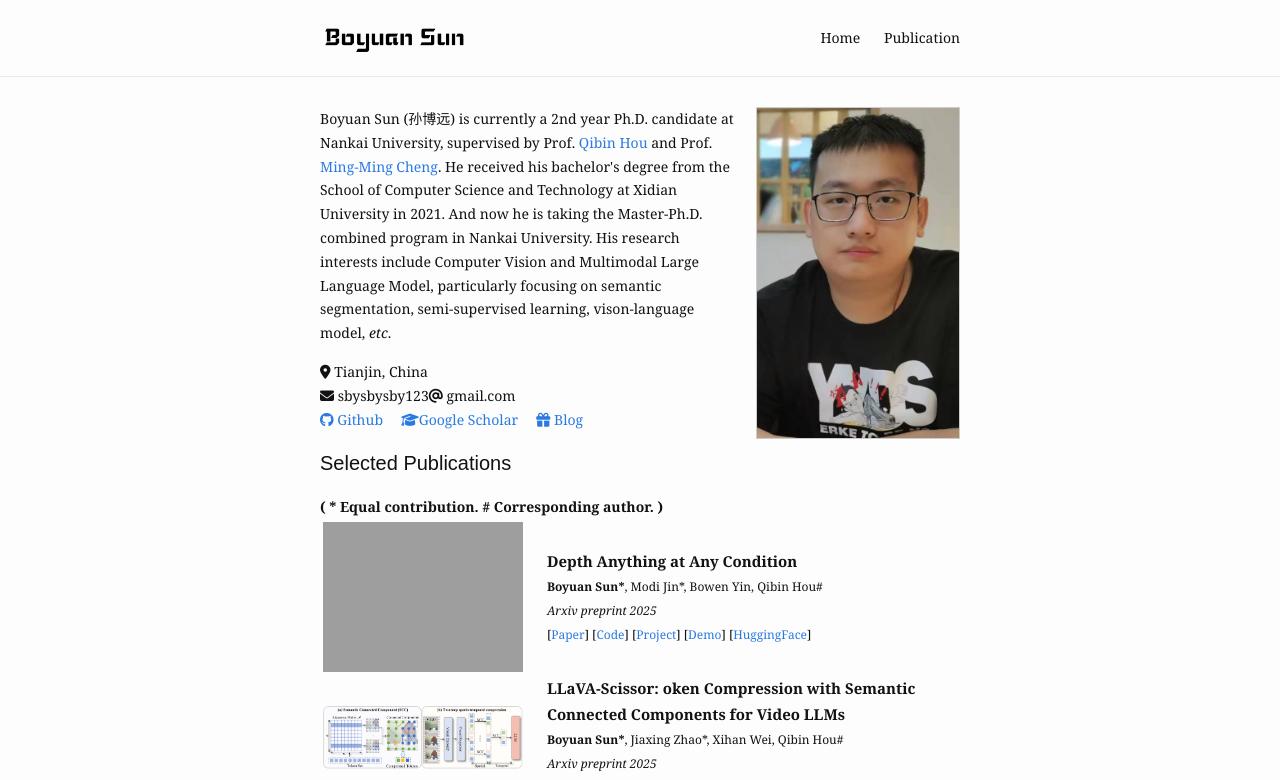
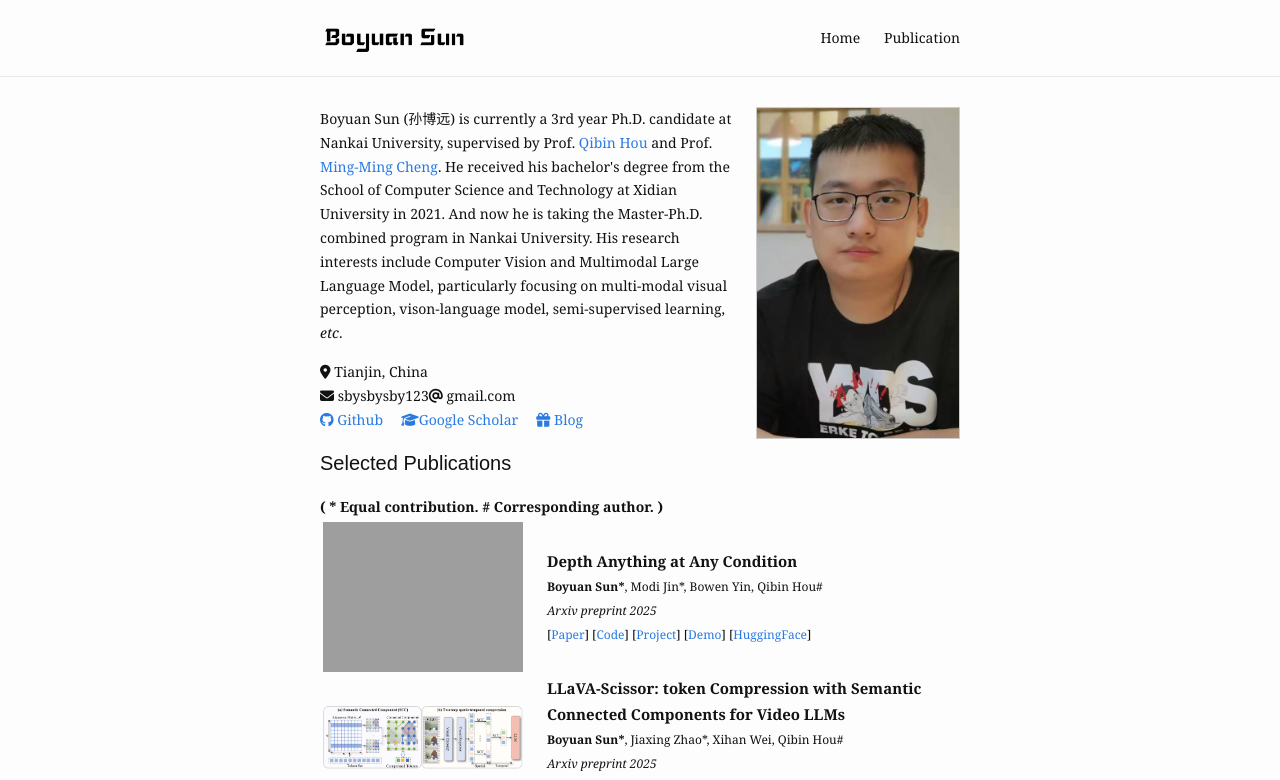
Before and after one commit to BBBBchan/BBBBchan.github.io, a Jekyll site: the page built from index.html, in a window 1280 px wide. Shown: the top 780 px of the page. Built offline with Jekyll 4.4.1, drawn with Linux system fonts in a browser that asks for light colours; nearby versions of some CDN libraries.

Commit message:
Update index.html

```diff
--- a/index.html
+++ b/index.html
@@ -16,7 +16,7 @@ items:
   demo: https://huggingface.co/spaces/ghost233lism/DepthAnything-AC
   hf: https://huggingface.co/ghost233lism/DepthAnything-AC
   bibtex:
-- title: LLaVA-Scissor&#58; oken Compression with Semantic Connected Components for Video LLMs
+- title: LLaVA-Scissor&#58; token Compression with Semantic Connected Components for Video LLMs
   image:
     src: assets/img/work/llavascissor_pipeline.png
     alt: arxiv
@@ -94,9 +94,9 @@ items:
 
 
 <p>
-  Boyuan Sun (孙博远) is currently a 2nd year Ph.D. candidate at Nankai University,
+  Boyuan Sun (孙博远) is currently a 3rd year Ph.D. candidate at Nankai University,
   supervised by Prof. <a href="https://houqb.github.io/">Qibin Hou</a> and Prof. <a href="https://mmcheng.net/cmm">Ming-Ming Cheng</a>. He received his bachelor's degree from the School of Computer Science and Technology at Xidian University in 2021. And now he is taking the Master-Ph.D. combined program in Nankai University.
-  His research interests include Computer Vision and Multimodal Large Language Model, particularly focusing on semantic segmentation, semi-supervised learning, vison-language model, <i>etc</i>.
+  His research interests include Computer Vision and Multimodal Large Language Model, particularly focusing on multi-modal visual perception, vison-language model, semi-supervised learning, <i>etc</i>.
 </p>
 
 
```
